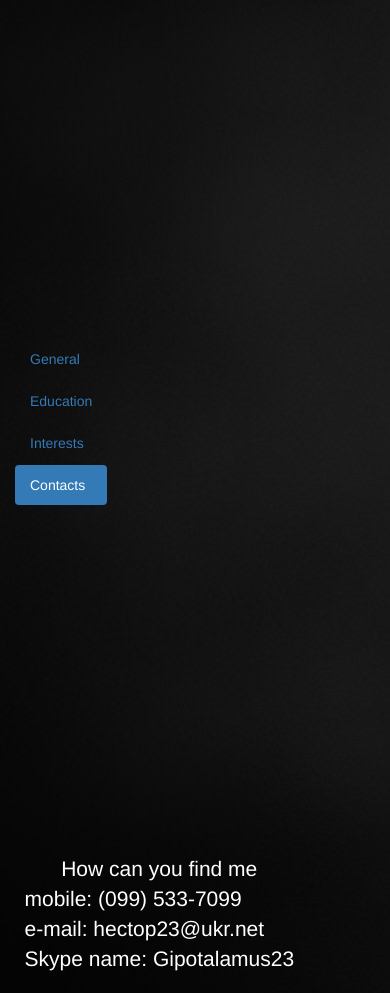
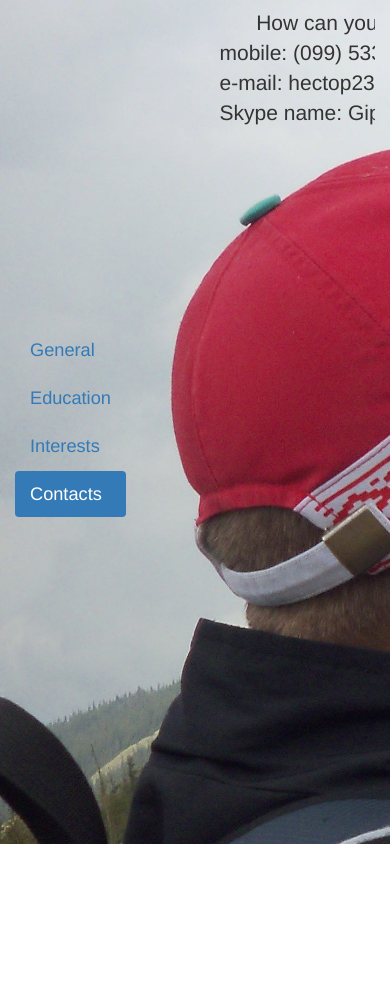
Before and after one commit to Gipotalamus/MGorSoftserveTestProject, an Angular app: page /contacts in a window 390 px wide. After the commit the page ends 844 px from the top, so only its background shows below. Built offline with nearby package versions, Linux system fonts and the light colour scheme.

Commit message:
animation duration decreased

```diff
--- a/src/app/app.component.html
+++ b/src/app/app.component.html
@@ -1,6 +1,6 @@
-<div class="col-md-2 menu vertical-align">
+<div class="col-xs-6 menu vertical-align">
     <app-menu></app-menu>
 </div>
-<div class="col-md-10">
+<div class="col-xs-6">
   <router-outlet></router-outlet>
 </div>
--- a/src/app/general/general.component.css
+++ b/src/app/general/general.component.css
@@ -2,7 +2,7 @@ pre {
   text-indent: 25px;
   font-family: "Helvetica Neue",Helvetica,Arial,sans-serif;
   font-size: 1.5em;
-  color: white;
   background-color: inherit;
   border: inherit;
+  padding-top: 5%;
 }
--- a/src/app/general/general.component.ts
+++ b/src/app/general/general.component.ts
@@ -13,7 +13,7 @@ import {trigger, transition, animate, style} from '@angular/animations';
   styleUrls: ['./general.component.css'],
   animations: [trigger('componentStatus', [
 
-  transition('* => *', [style({opacity: 0}), animate('2000ms ease-in')])
+  transition('* => *', [style({opacity: 0}), animate('1000ms ease-in')])
   ]
   )]
 })
--- a/src/app/menu/menu.component.css
+++ b/src/app/menu/menu.component.css
@@ -0,0 +1,3 @@
+li {
+  font-size: 1.3em;
+}
--- a/src/assets/data/data.json
+++ b/src/assets/data/data.json
@@ -1,5 +1,5 @@
 {
-  "general" : "My name is Myron Gorbovyi. I was born on 10-th of May, 1984.\n By this time I live and work in Dolyna. I am engineer of electronic \nequipment on gas processing plant. Married, have two kids.",
+  "general" : "My name is Myron Gorbovyi. I was born on 10-th of May, 1984. \nBy this time I live and work in Dolyna. I am engineer of electronic\nequipment on gas processing plant. Married, have two kids.",
   "education" : "Education\nDolyna Lyceum (1998-2001)\nNational Technical University Of Oil & Gas (2001-2006)\nSoftServe IT Academy (2013)",
   "contacts" : "How can you find me\nmobile: (099) 533-7099\ne-mail: hectop23@ukr.net\nSkype name: Gipotalamus23",
   "interests" : "My hobbies\ntracking(mountains), workout, massage, programming, dancing"
--- a/src/index.html
+++ b/src/index.html
@@ -8,7 +8,7 @@
   <meta name="viewport" content="width=device-width, initial-scale=1">
   <link rel="icon" type="image/x-icon" href="favicon.ico">
 </head>
-<body style="background-image: url('assets/images/chuck-norris.jpg')">
+<body style="background-image: url('assets/images/1.JPG'); background-size: cover">
   <app-root>Loading...</app-root>
 </body>
 </html>
```
Also changed, not shown: src/assets/images/1.JPG (added), 1 other file (tests, documents, lock files or other folders).
